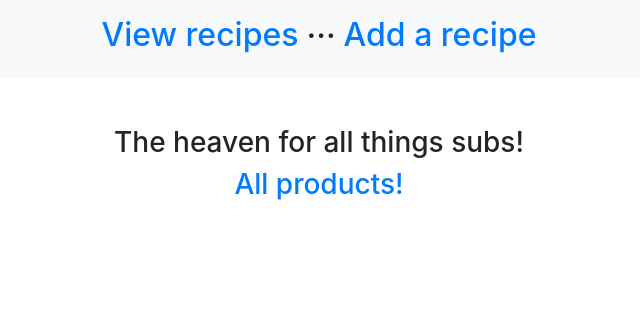
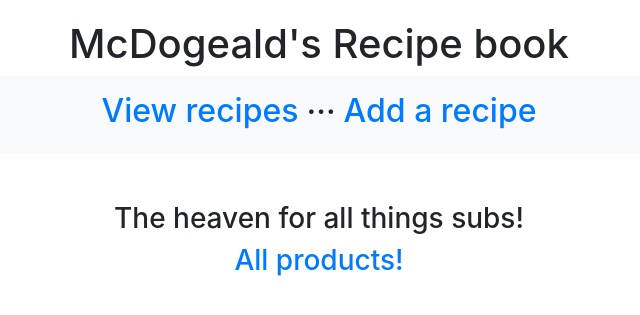
Before and after one commit to aaaaaaaaaaaaaaaaaaaaaaaaaaaaaaaaaaaaa4/McDogealds-Recipe-book, a Django app: page / in a window 1280 px wide. Shown: the top 315 px of the page, without its empty margins (321-961 px from the left). Run offline with Django 3.2, Linux system fonts and the light colour scheme; some libraries are stand-ins or nearby versions.

Commit message:
Added the title so people know what it is

```diff
--- a/subs/templates/site/layout.html
+++ b/subs/templates/site/layout.html
@@ -8,6 +8,7 @@
       <link href="{% static 'style.css' %}" rel="stylesheet">
    </head>
    <body>
+     <center><h1>McDogeald's Recipe book</h1></center>
       <nav class="navbar navbar-expand-sm bg-light justify-content-center">
          <ul class="navbar-nav">
             <li class="nav-item">
@@ -19,6 +20,7 @@
             <li class="nav-item">
                <h2><a class="nav-link" href="{% url 'add' %}">Add a recipe</a></h2>
             </li>
+            <br>
          </ul>
       </nav>
       <br>
```
